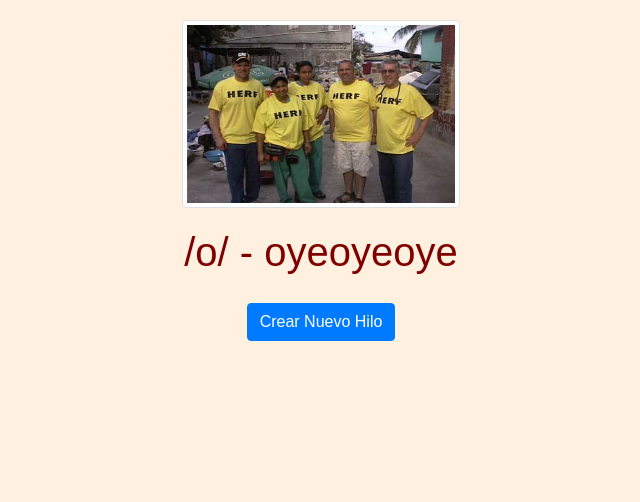
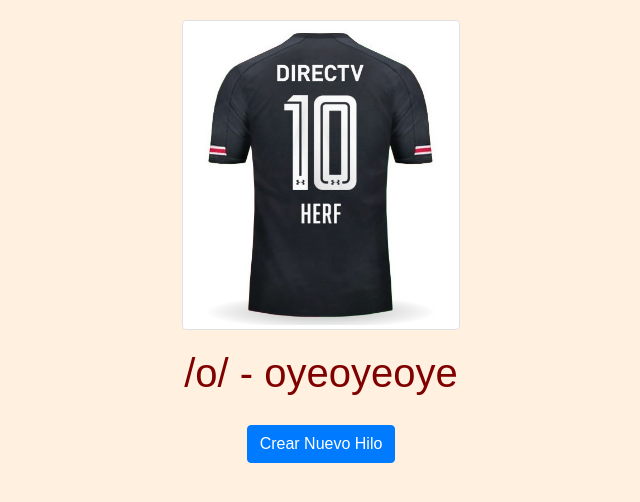
Before and after one commit to jvl6/herfchan, a PHP site: page /view/o/index.php in a window 1280 px wide. Shown: the part 69-571 px from the top of the page, without its empty margins (319-959 px from the left). Run offline with PHP 8.4, Linux system fonts and the light colour scheme; data that the repository does not hold is empty.

Commit message:
Se añaden dos banners.

```diff
--- a/view/o/index.php
+++ b/view/o/index.php
@@ -21,7 +21,7 @@
     <br>
 
     <div class="container text-center">
-        <img src="../../res/banner/herf.jpg" alt="" class="img-thumbnail" style="width: 25%;">
+        <img src="../../res/banner/herf_colocolo.jpg" alt="" class="img-thumbnail" style="width: 25%;">
     </div>
 
     <br>
```
Also changed, not shown: res/banner/goma_pilot.jpg (added), res/banner/herf_colocolo.jpg (added).
